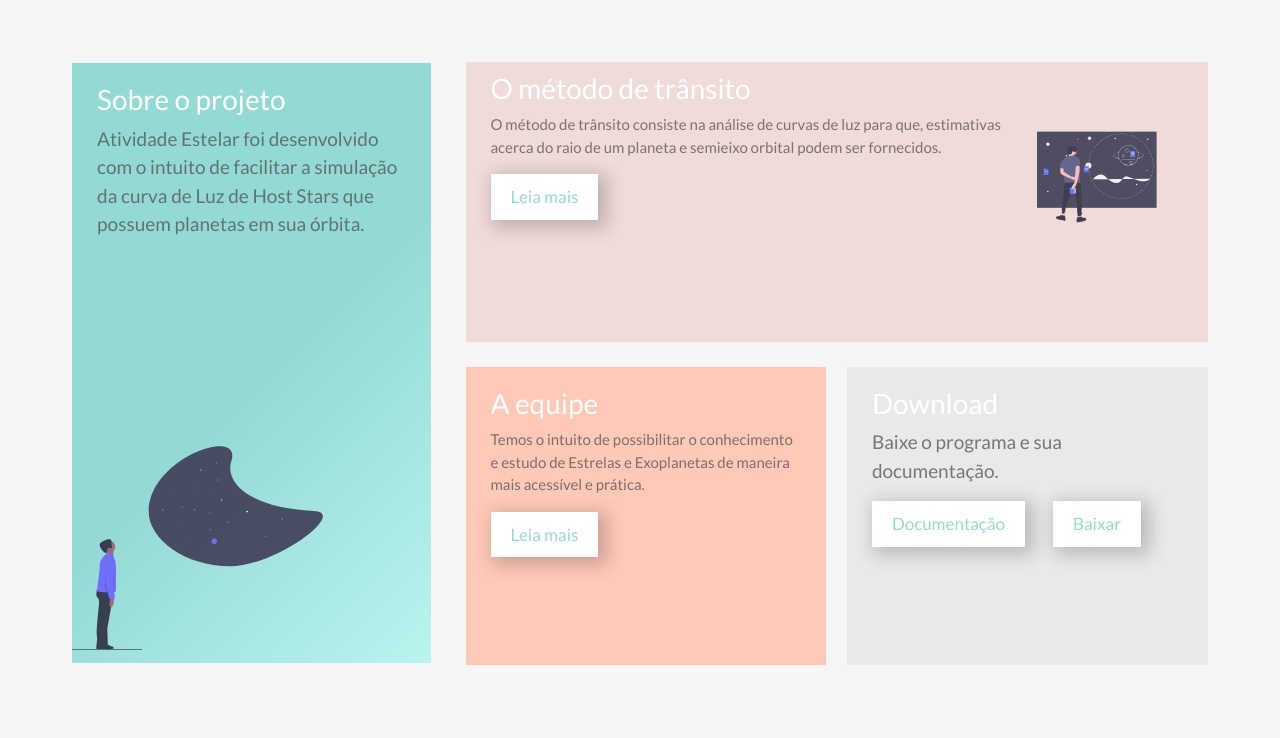
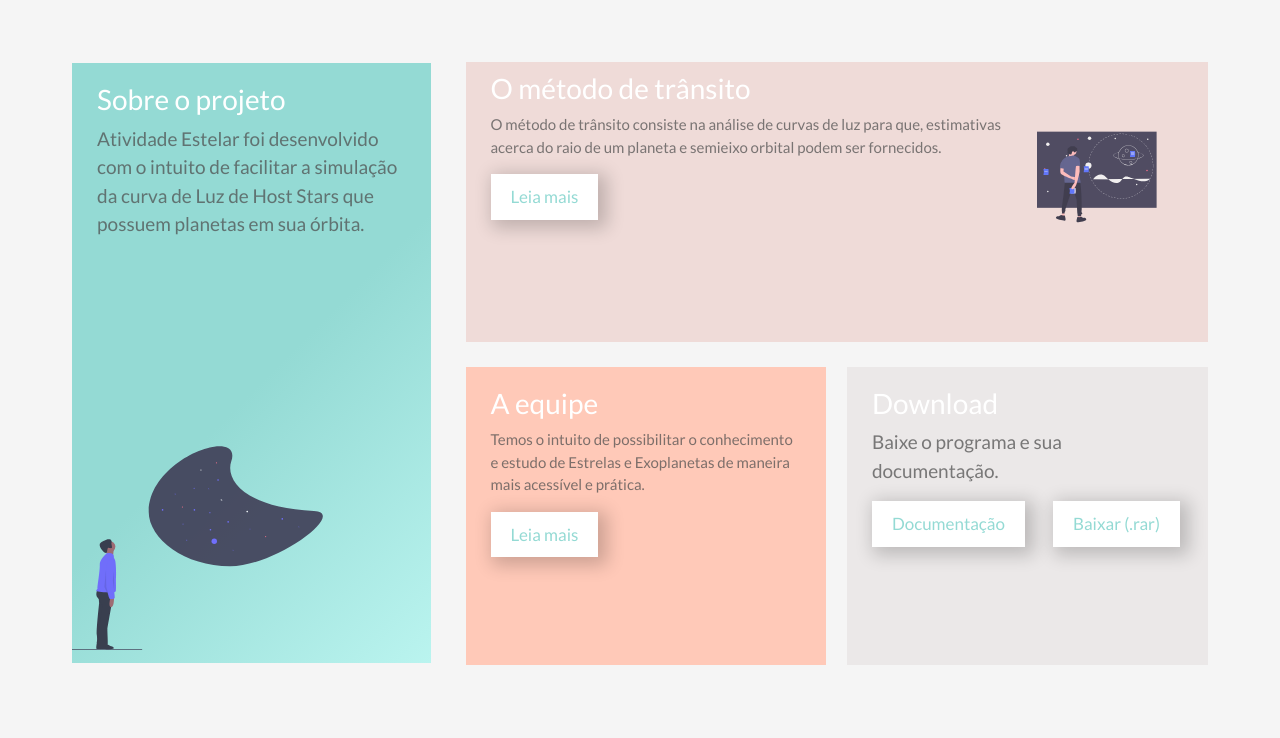
Before and after one commit to biaduque/atividade_estelar, a plain HTML site: page index.html in a window 1280 px wide. Shown: the part 62-800 px from the top of the page. Drawn offline with nearby package versions, Linux system fonts and the light colour scheme.

Commit message:
att do executável

```diff
--- a/index.html
+++ b/index.html
@@ -413,7 +413,7 @@
               Baixe o programa e sua documentação.
             </p>
             <a class="bttn" href="./documentacao.html">Documentação</a>
-            <a class="bttn" href="https://drive.google.com/file/d/1V5-SvD3a21CwwTvLU4trLai5bFhzhK2Z/view?usp=sharing">Baixar</a>
+            <a class="bttn" href="https://drive.google.com/drive/folders/1fkrL8tSZSF1aYLp1pNqpAiFpfipNwZt5?usp=sharing">Baixar (.rar)</a>
           </div>
         </div>
       </div>
```
